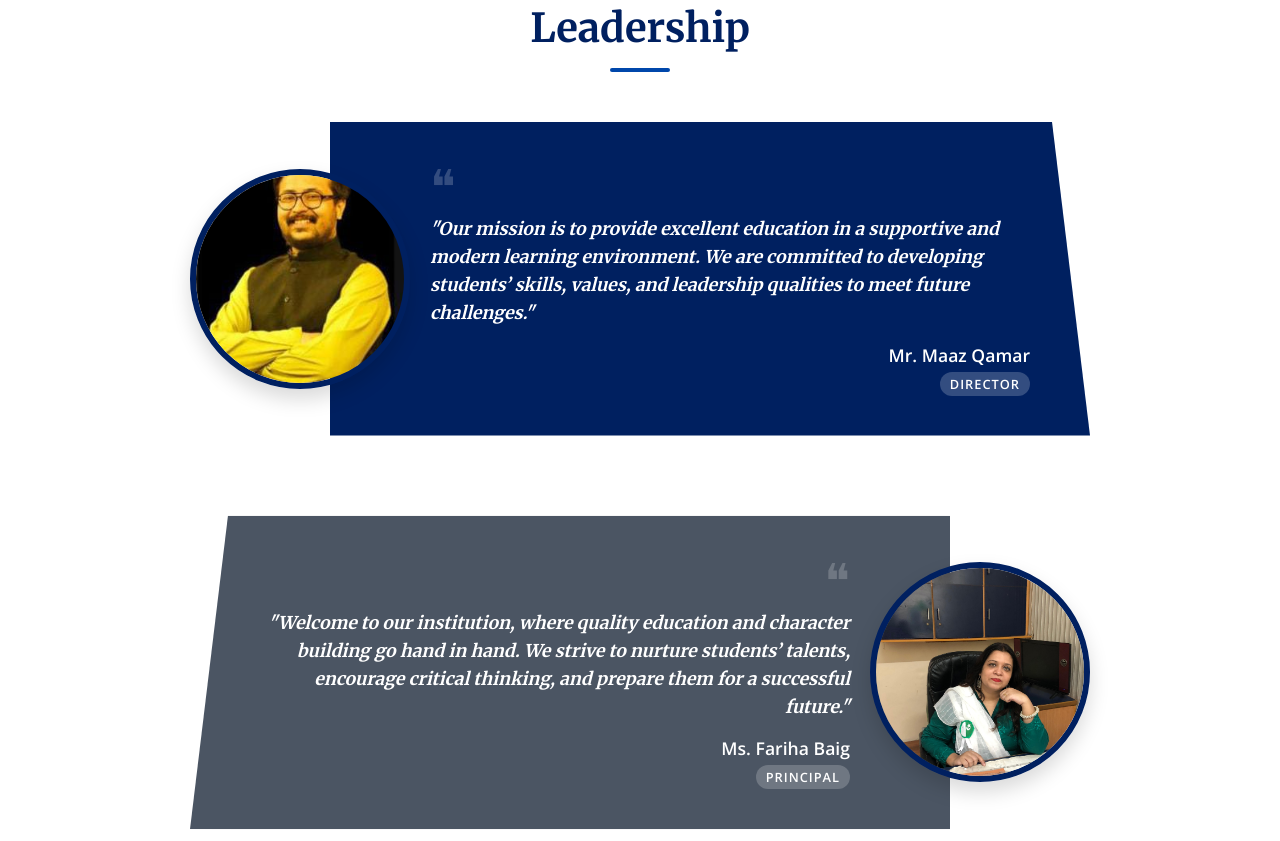
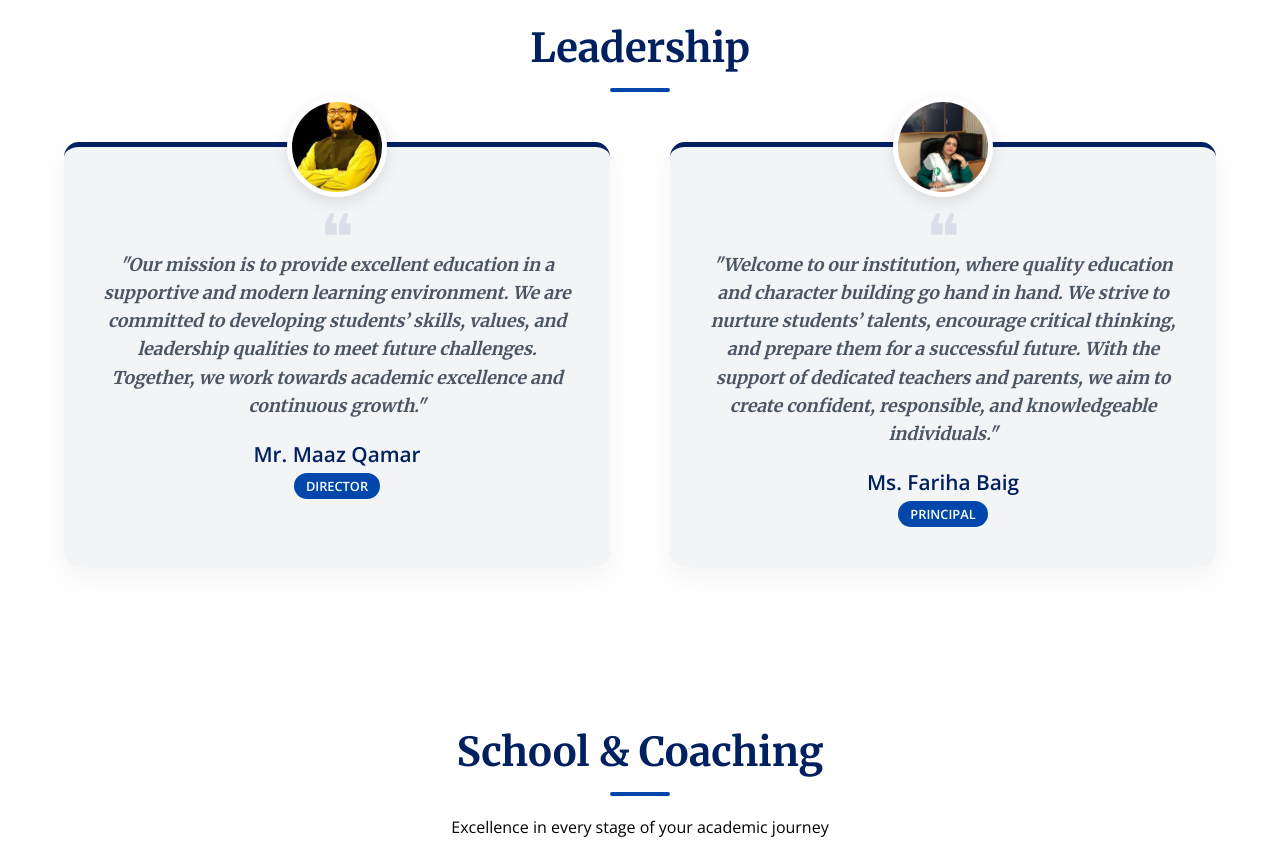
Before and after one commit to Siddiq-Sheikh/Vision-Educational-Network-Website, a plain HTML site: page index.html in a window 1280 px wide. Shown: the part 921-1762 px from the top of the page. Drawn offline with nearby package versions, Linux system fonts and the light colour scheme.

Commit message:
Refactor leadership section layout and styling for improved design and consistency

```diff
--- a/css/style.css
+++ b/css/style.css
@@ -284,151 +284,86 @@ ul {
     color: white;
 }
 
-/* --- 6. LEADERSHIP SECTION (SPECIAL PARALLELOGRAM) --- */
+/* --- 5. Leadership & Academic Sections --- */
 .leadership-section {
-    padding: 80px 0;
+    padding: 100px 0 80px 0;
     background-color: #fff;
-    overflow: hidden;
-    /* Safety to prevent horizontal scroll from shadows */
 }
 
-.leadership-special-grid {
-    display: flex;
-    flex-direction: column;
-    gap: 80px;
-    /* Space between the two big cards */
+.leadership-grid {
+    display: grid;
+    grid-template-columns: repeat(2, 1fr);
+    gap: 60px;
     margin-top: 40px;
 }
 
-.leadership-card-special {
-    display: flex;
-    align-items: center;
-    max-width: 900px;
-    margin: 0 auto;
+.leader-card {
+    background: var(--bg-light);
+    border-radius: 15px;
+    padding: 60px 30px 40px 30px;
     position: relative;
+    text-align: center;
+    box-shadow: 0 10px 30px rgba(0, 0, 0, 0.05);
+    border-top: 5px solid var(--primary-color);
+    transition: transform 0.3s ease;
 }
 
-/* --- THE IMAGE CIRCLE --- */
-.leader-image-container {
-    width: 220px;
-    height: 220px;
+.leader-card:hover {
+    transform: translateY(-5px);
+}
+
+.leader-img {
+    position: absolute;
+    top: -50px;
+    left: 50%;
+    transform: translateX(-50%);
+    width: 100px;
+    height: 100px;
     border-radius: 50%;
     overflow: hidden;
-    border: 6px solid var(--primary-color);
-    position: relative;
-    z-index: 2;
-    /* Sits ON TOP of the text box */
-    flex-shrink: 0;
-    box-shadow: 0 10px 20px rgba(0, 0, 0, 0.15);
+    border: 5px solid white;
+    box-shadow: 0 5px 15px rgba(0, 0, 0, 0.1);
 }
 
-.leader-image-container img {
+.leader-img img {
     width: 100%;
     height: 100%;
     object-fit: cover;
 }
 
-/* --- THE TEXT PARALLELOGRAM --- */
-.leader-quote-container {
-    background-color: var(--primary-color);
-    color: white;
-    /* Extra padding on Left to account for overlap */
-    padding: 40px 60px 40px 100px;
-
-    /* Pull box LEFT to overlap behind the circle */
-    margin-left: -80px;
-
-    flex-grow: 1;
-    min-height: 180px;
-    /* Minimum height */
-    display: flex;
-    flex-direction: column;
-    justify-content: center;
-
-    /* SHAPE: Slanted on the right side */
-    clip-path: polygon(0% 0%, 95% 0%, 100% 100%, 0% 100%);
-
-    position: relative;
-    z-index: 1;
-    filter: drop-shadow(5px 5px 15px rgba(0, 0, 0, 0.2));
+.quote-icon {
+    font-size: 4rem;
+    color: rgba(0, 32, 96, 0.1);
+    line-height: 1;
+    margin-bottom: -20px;
+    font-family: serif;
 }
 
-/* --- REVERSE LAYOUT (FOR PRINCIPAL) --- */
-.reverse-layout {
-    flex-direction: row-reverse;
-    /* Flips image to the Right */
+.message {
+    font-family: var(--font-heading);
+    font-style: italic;
+    color: var(--secondary-color);
+    font-size: 1.1rem;
+    line-height: 1.6;
+    margin-bottom: 20px;
 }
 
-/* Specific styling for the reversed text box */
-.reverse-layout .leader-quote-container {
-    /* Pull box RIGHT to overlap behind the circle */
-    margin-left: 0;
-    margin-right: -80px;
-
-    /* Flip padding: Extra padding on Right now */
-    padding: 40px 100px 40px 60px;
-
-    /* SHAPE: Slanted on the LEFT side now */
-    clip-path: polygon(5% 0%, 100% 0%, 100% 100%, 0% 100%);
-
-    /* Align text to the right for symmetry? Optional.
-       Remove this line if you want standard left-align text. */
-    text-align: right;
-
-    background-color: var(--secondary-color);
-    /* Grey Background for Principal */
+.leader-card h3 {
+    color: var(--primary-color);
+    font-size: 1.3rem;
+    margin-bottom: 5px;
+    font-weight: 700;
 }
 
-/* Fix the cite alignment in reverse mode */
-.reverse-layout cite {
-    align-items: flex-start;
-    /* Align name to left (or right if you prefer) */
-}
-
-/* If text-align is right, align name to right too */
-.reverse-layout .leader-quote-container {
-    text-align: right;
-}
-
-.reverse-layout cite {
-    align-items: flex-end;
-}
-
-
-/* --- TYPOGRAPHY --- */
-.quote-icon {
-    font-size: 3rem;
-    color: rgba(255, 255, 255, 0.2);
-    line-height: 1;
-    margin-bottom: 5px;
-}
-
-.leader-quote-container blockquote {
-    font-family: var(--font-heading);
-    font-size: 1.1rem;
-    font-style: italic;
-    line-height: 1.6;
-    margin-bottom: 15px;
-}
-
-.leader-quote-container cite {
-    display: flex;
-    flex-direction: column;
-    align-items: flex-end;
-    /* Default: Align name to right */
-    font-style: normal;
-    font-weight: 700;
-    font-size: 1.1rem;
-}
-
-.designation-badge {
+.designation {
+    display: inline-block;
+    background-color: var(--highlight-color);
+    color: white;
+    padding: 4px 12px;
+    border-radius: 20px;
     font-size: 0.8rem;
     text-transform: uppercase;
-    background-color: rgba(255, 255, 255, 0.2);
-    padding: 3px 10px;
-    border-radius: 20px;
-    margin-top: 5px;
-    letter-spacing: 1px;
+    font-weight: 600;
 }
 
 .academics-section {
@@ -651,51 +586,13 @@ footer {
     }
 
     /* 7. LAYOUT STACKING */
-    /* --- Mobile Leadership Fixes --- */
-    .leadership-special-grid {
-        gap: 60px;
+    .leadership-grid,
+    .programs-grid {
+        grid-template-columns: 1fr;
     }
 
-    /* DISABLE Row Layouts on Mobile */
-    .leadership-card-special,
-    .reverse-layout {
-        flex-direction: column !important;
-        /* Force vertical stack */
-        align-items: center;
-        text-align: center;
-    }
-
-    /* Reset Margins & Shapes */
-    .leader-quote-container,
-    .reverse-layout .leader-quote-container {
-        margin-left: 0;
-        margin-right: 0;
-        clip-path: none;
-        /* Remove slanted edges on mobile */
-        border-radius: 15px;
-        width: 100%;
-        padding: 60px 30px 30px 30px;
-        /* Padding top for image overlap */
-        text-align: center;
-        /* Center text on mobile */
-    }
-
-    /* Fix Image Position */
-    .leader-image-container {
-        width: 150px;
-        height: 150px;
-        margin-bottom: -50px;
-        /* Pull image down onto card */
-    }
-
-    .reverse-layout cite {
-        align-items: center;
-    }
-
-    /* Center name on mobile */
-
-    .programs-grid {
-        grid-template-columns: 1fr;
+    .leadership-section {
+        padding-top: 50px;
     }
 
     .action-container {
--- a/index.html
+++ b/index.html
@@ -124,47 +124,76 @@
                 <div class="divider-line"></div>
             </div>
 
-            <div class="leadership-special-grid">
+            <div class="leadership-grid">
 
-                <div class="leadership-card-special">
-                    <div class="leader-image-container">
-                        <img src="./assets/director.jpeg" alt="Mr. Maaz Qamar">
+
+
+                <div class="leader-card">
+
+                    <div class="leader-img">
+
+                        <img src="./assets/director.jpeg" alt="Director">
+
                     </div>
-                    <div class="leader-quote-container">
+
+                    <div class="leader-content">
+
                         <div class="quote-icon">❝</div>
-                        <blockquote>
-                            "Our mission is to provide excellent education in a supportive and modern learning
-                            environment. We are
-                            committed to developing students’ skills, values, and leadership qualities to meet future
-                            challenges."
-                        </blockquote>
-                        <cite>
-                            <span>Mr. Maaz Qamar</span>
-                            <span class="designation-badge">Director</span>
-                        </cite>
+
+                        <p class="message">"Our mission is to provide excellent education in a supportive and modern
+
+                            learning environment. We are committed to
+
+                            developing students’ skills, values, and leadership qualities to meet future challenges.
+
+                            Together, we work towards
+
+                            academic excellence and continuous growth."</p>
+
+                        <h3>Mr. Maaz Qamar</h3>
+
+                        <span class="designation">Director</span>
+
                     </div>
+
                 </div>
 
-                <div class="leadership-card-special reverse-layout">
-                    <div class="leader-image-container">
-                        <img src="./assets/principal.jpeg" alt="Ms. Fariha Baig">
+
+
+                <div class="leader-card">
+
+                    <div class="leader-img">
+
+                        <img src="./assets/principal.jpeg" alt="Principal">
+
                     </div>
-                    <div class="leader-quote-container principal-theme">
+
+                    <div class="leader-content">
+
                         <div class="quote-icon">❝</div>
-                        <blockquote>
-                            "Welcome to our institution, where quality education and character building go hand in hand.
-                            We strive
-                            to nurture students’ talents, encourage critical thinking, and prepare them for a successful
-                            future."
-                        </blockquote>
-                        <cite>
-                            <span>Ms. Fariha Baig</span>
-                            <span class="designation-badge">Principal</span>
-                        </cite>
+
+                        <p class="message">"Welcome to our institution, where quality education and character building
+
+                            go hand in hand. We strive to nurture
+
+                            students’ talents, encourage critical thinking, and prepare them for a successful future.
+
+                            With the support of dedicated
+
+                            teachers and parents, we aim to create confident, responsible, and knowledgeable
+
+                            individuals."</p>
+
+                        <h3>Ms. Fariha Baig</h3>
+
+                        <span class="designation">Principal</span>
+
                     </div>
+
                 </div>
+            </div>
 
-            </div>
+        </div>
 
         </div>
     </section>
```
